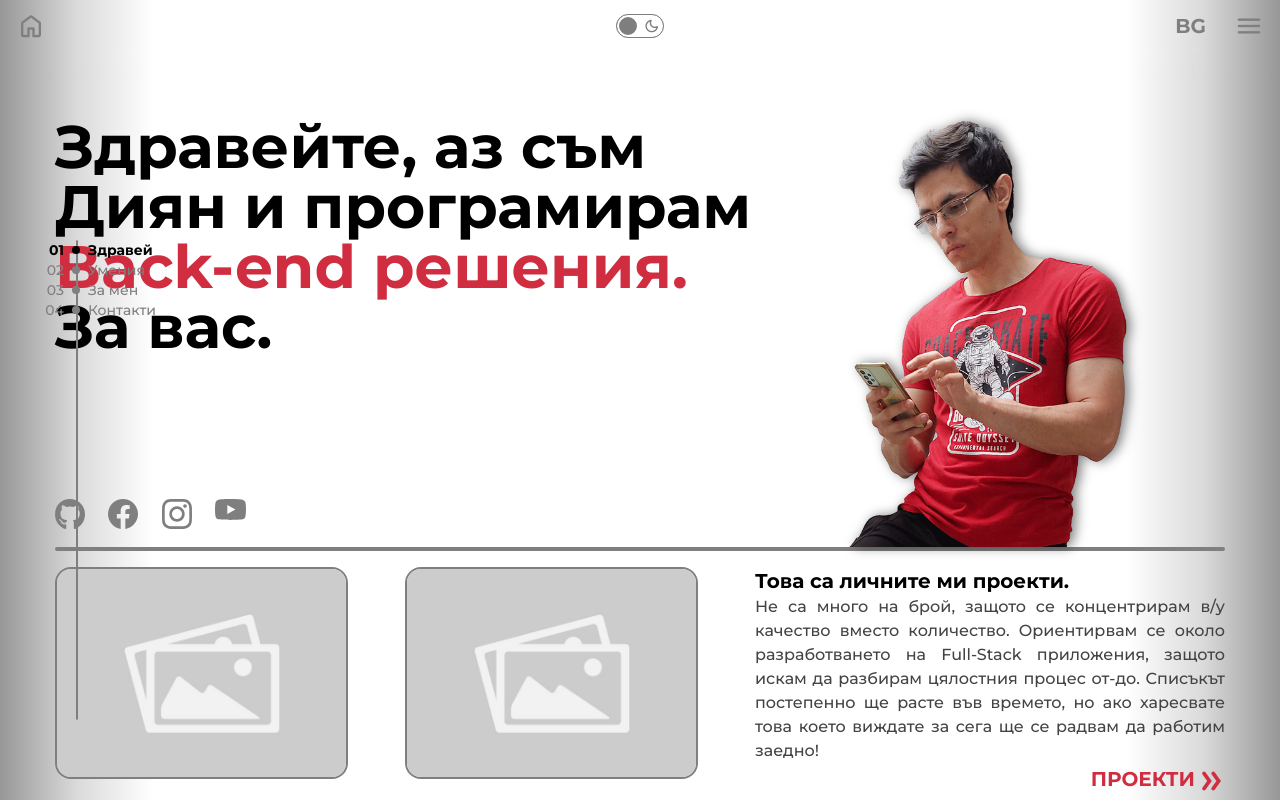
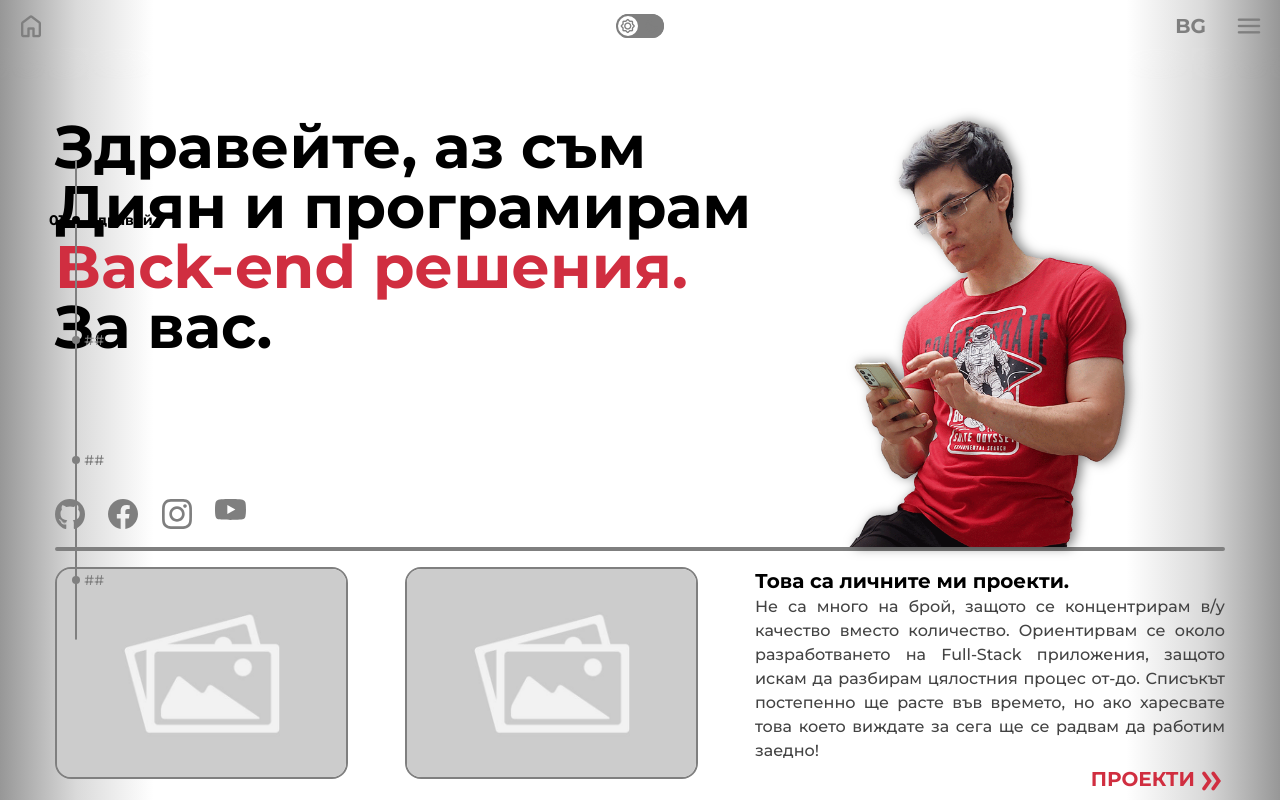
Before and after one commit to DaxXt3R/Portfolio_React, a React (Vite) app: page / in a window 1280 px wide. Built offline with nearby package versions, Linux system fonts and the light colour scheme.

Commit message:
working on themes

```diff
--- a/src/components/Image.jsx
+++ /dev/null
@@ -1,7 +0,0 @@
-export default function Image({src, desc}) {
-    return (
-        <div>
-            <img src={src} alt="" />
-        </div>
-    );
-};
--- /dev/null
+++ b/src/components/ImagePanel.jsx
@@ -0,0 +1,7 @@
+export default function ImagePanel({src, desc, className}) {
+    return (
+        <div className={`${className} rounded-2xl border-2 border-theme-muted hover:border-theme-accent object-cover`}>
+            <img src={src} alt="" />
+        </div>
+    );
+};
--- a/src/components/LeftPageNav.jsx
+++ b/src/components/LeftPageNav.jsx
@@ -1,34 +1,20 @@
+import LeftPageNavButton from "./LeftPageNavButton";
+
 export default function LeftPageNav() {
-		return (
-			<aside className="flex-col h-[60vh] absolute left-10 top-60 hidden lg:flex">
+	return (
+		<aside className="flex-col h-[60vh] absolute left-10 top-[20vh] hidden lg:flex">
 
-				<hr className="border-[1px] rounded border-theme-muted absolute h-full left-9"/>
+			<hr className="border-[1px] rounded border-theme-muted absolute h-full left-[35px]"/>
 
 
-				<div className="z-10">
-					<a className="text-theme-bold font-bold flex items-center gap-2 text-sm">
-						<h4 className="w-6 text-right">01</h4>
-						<div className="bg-theme-bold size-2 rounded-full"></div>
-						<h4>Здравей</h4>
-					</a>
-					<a className="text-theme-muted font-medium flex items-center gap-2 text-sm">
-						<h4 className="w-6 text-right">02</h4>
-						<div className="bg-theme-muted size-2 rounded-full"></div>
-						<h4>Умения</h4>
-					</a>
-					<a className="text-theme-muted font-medium flex items-center gap-2 text-sm">
-						<h4 className="w-6 text-right ">03</h4>
-						<div className="bg-theme-muted size-2 rounded-full"></div>
-						<h4>За мен</h4>
-					</a>
-					<a className="text-theme-muted font-medium flex items-center gap-2 text-sm">
-						<h4 className="w-6 text-right">04</h4>
-						<div className="bg-theme-muted size-2 rounded-full"></div>
-						<h4>Контакти</h4>
-					</a>
+			<div className="z-10 flex flex-col justify-around flex-1">
+				<LeftPageNavButton num="01" active={true}>Здравей</LeftPageNavButton>
+				<LeftPageNavButton >Умения</LeftPageNavButton>
+				<LeftPageNavButton>За Мен</LeftPageNavButton>
+				<LeftPageNavButton>Контакти</LeftPageNavButton>
 
 
-				</div>
-			</aside>
-		);
+			</div>
+		</aside>
+	);
 };
--- a/src/components/LeftPageNavButton.jsx
+++ b/src/components/LeftPageNavButton.jsx
@@ -0,0 +1,12 @@
+import { useEffect, useState } from "react";
+
+export default function LeftPageNavButton({href,children,active,num="##"}) {
+
+	return (
+		<a className={`flex items-center gap-2 text-sm ${active? "text-theme-bold font-bold":"text-theme-muted font-medium"}`}>
+			<h4 className={(active? "":"translate-x-10")+" w-6 text-right duration-200"}>{num}</h4>
+			<div className={(active? "bg-theme-bold":"bg-theme-muted")+" size-2 rounded-full duration-200"}></div>
+			<h4 className={(active?"opacity-100":"opacity-0")+" duration-200"}>{children}</h4>
+		</a>
+	);
+};
--- a/src/components/MainWrapper.jsx
+++ b/src/components/MainWrapper.jsx
@@ -1,6 +1,6 @@
 export default function MainWrapper(props) {
     return (
-        <div className="w-full bg-light flex flex-col min-h-screen" id="MainWrapper">
+        <div className={"w-full bg-light flex flex-col min-h-screen "+`theme-${sessionStorage.getItem("theme")}` } id="MainWrapper">
             {props.children}
         </div>
     );
--- /dev/null
+++ b/src/components/ThemeToggler.jsx
@@ -0,0 +1,23 @@
+import { useEffect, useState } from "react";
+
+export default function ThemeToggler() {
+	const [theme,setTheme]=useState(sessionStorage.getItem("theme") || "light")	//if theme is not found in storage, set it to light
+
+	useEffect(()=>{			//useEffect gets executed after component re-renders so theme will always be updated value here
+		console.log("theme is",theme);
+		sessionStorage.setItem("theme",theme)
+	},[theme])
+
+	return (
+		<label className="grid cursor-pointer place-items-center" >
+			<input type="checkbox" value="light"
+				onClick={(e)=>{
+
+					theme=="light"? setTheme("dark"):setTheme("light")
+				}}
+				className="toggle col-span-2 col-start-1 border-0 row-start-1 bg-theme-bg hover:bg-inherit [--tglbg:var(--muted)] " />
+			<span className="material-symbols-rounded col-start-1 row-start-1 text-lg text-theme-muted">brightness_low</span>
+			<span className="material-symbols-rounded col-start-2 row-start-1 text-lg">dark_mode</span>
+		</label>
+	);
+};
--- a/src/components/TopNav.jsx
+++ b/src/components/TopNav.jsx
@@ -1,16 +1,12 @@
+import ThemeToggler from "./ThemeToggler";
+
 export default function TopNav() {
     return (
         <nav className="h-20 w-full bg-light sticky top-0 z-20" style={{maskImage: "linear-gradient(to bottom, white 60%, transparent 100%)"}}>
             <div className="max-w-[1408px] flex justify-between items-center text-theme-muted  mx-auto px-4 pt-2">
                 <a href="" className="material-symbols-rounded col-start-1 row-start-1 text-3xl w-[88px]">home</a>
 
-                <label className="grid cursor-pointer place-items-center">
-                    <input type="checkbox" value="synthwave"
-                        className="toggle col-span-2 col-start-1 border-theme-muted row-start-1 bg-theme-muted " />
-                    <span className="material-symbols-rounded col-start-1 row-start-1 text-lg">light_mode</span>
-                    <span className="material-symbols-rounded col-start-2 row-start-1 text-lg">dark_mode</span>
-                </label>
-
+                <ThemeToggler></ThemeToggler>
                 <div>
                     <button className="font-bold mr-7 text-xl align-middle">BG</button>
                     <button className="material-symbols-rounded align-middle text-3xl">menu</button>
--- a/src/index.css
+++ b/src/index.css
@@ -9,7 +9,6 @@
 body {
   font-family: 'Montserrat', sans-serif;
 }
-
 
 @layer base{
   :root{
```
Also changed, not shown: src/components/SocialLinks.jsx (+9 -2 lines), src/components/HomePage.jsx (line endings or trailing spaces).
